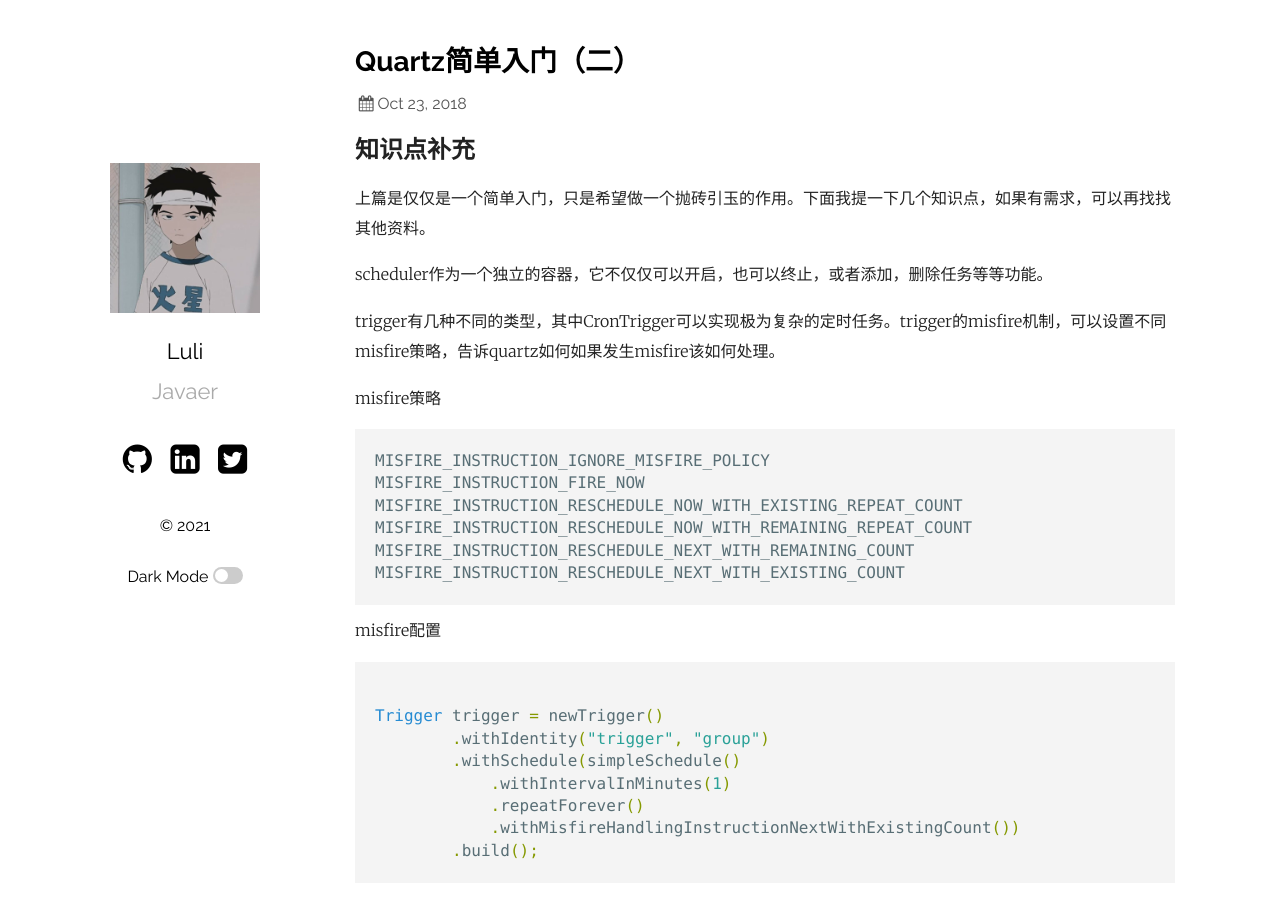
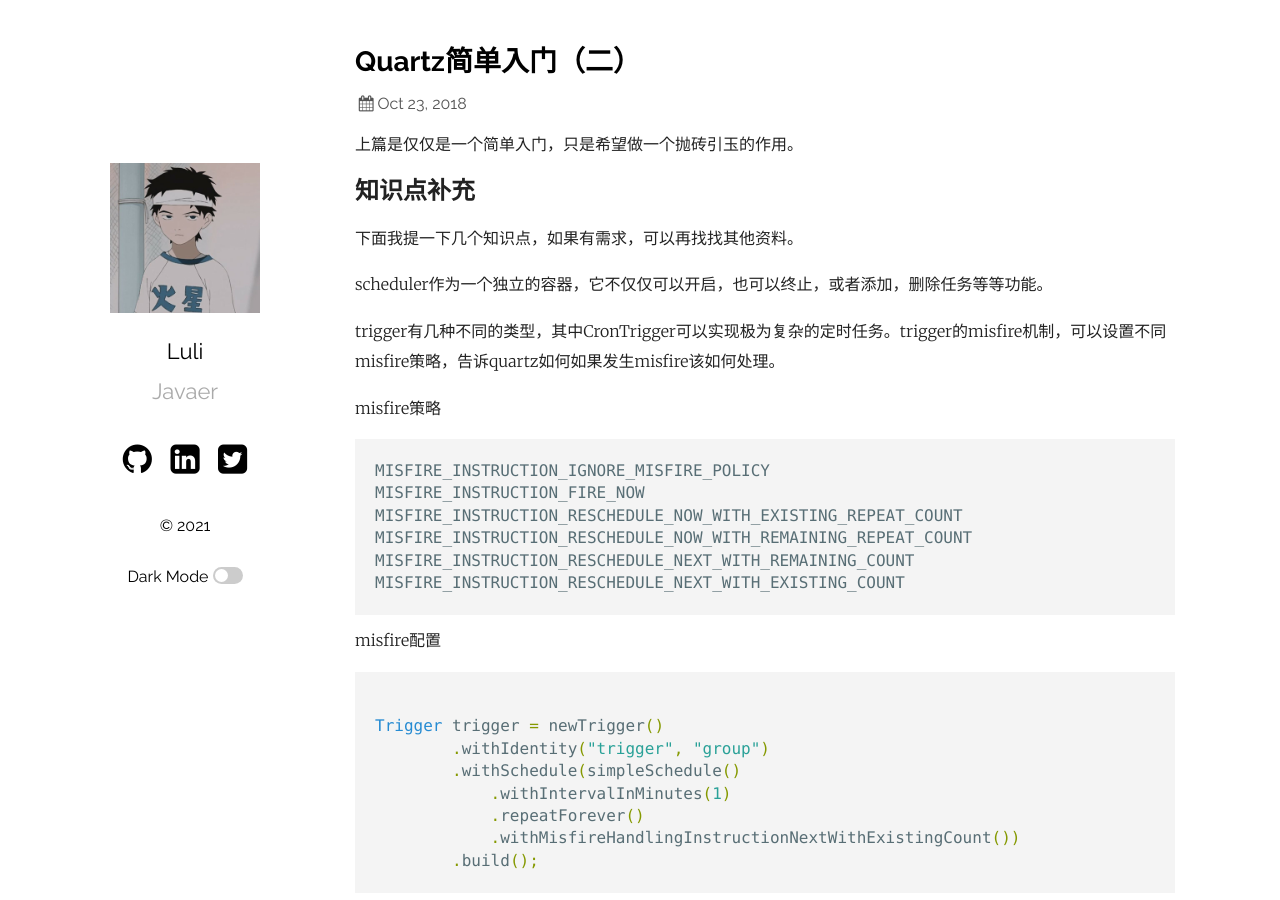
Before and after one commit to tamlover/blog, a Jekyll site: the page built from _posts/2018-10-23-simple-Quartz-second.md, in a window 1280 px wide and 900 px high. Built offline with Jekyll 4.4.1, drawn with Linux system fonts in a browser that asks for light colours.

Commit message:
样式修改

```diff
--- a/_posts/2018-10-23-simple-Quartz-second.md
+++ b/_posts/2018-10-23-simple-Quartz-second.md
@@ -4,9 +4,11 @@ title: Quartz简单入门（二）
 tags: [Quartz,misfire,jobDataMap,persistence]
 ---
 
+上篇是仅仅是一个简单入门，只是希望做一个抛砖引玉的作用。
+
 ## 知识点补充
 
-上篇是仅仅是一个简单入门，只是希望做一个抛砖引玉的作用。下面我提一下几个知识点，如果有需求，可以再找找其他资料。
+下面我提一下几个知识点，如果有需求，可以再找找其他资料。
 
 scheduler作为一个独立的容器，它不仅仅可以开启，也可以终止，或者添加，删除任务等等功能。
 
```
Also changed, not shown: _posts/2018-10-22-simple-Quartz-first.md (+0 -2 lines), _posts/2018-9-12-upload-and-download-files-using-Java.md (+0 -2 lines), _posts/2019-9-17-java-lock(1).md (+2 -2 lines), _posts/2019-9-17-java-lock(2).md (+2 -2 lines).
